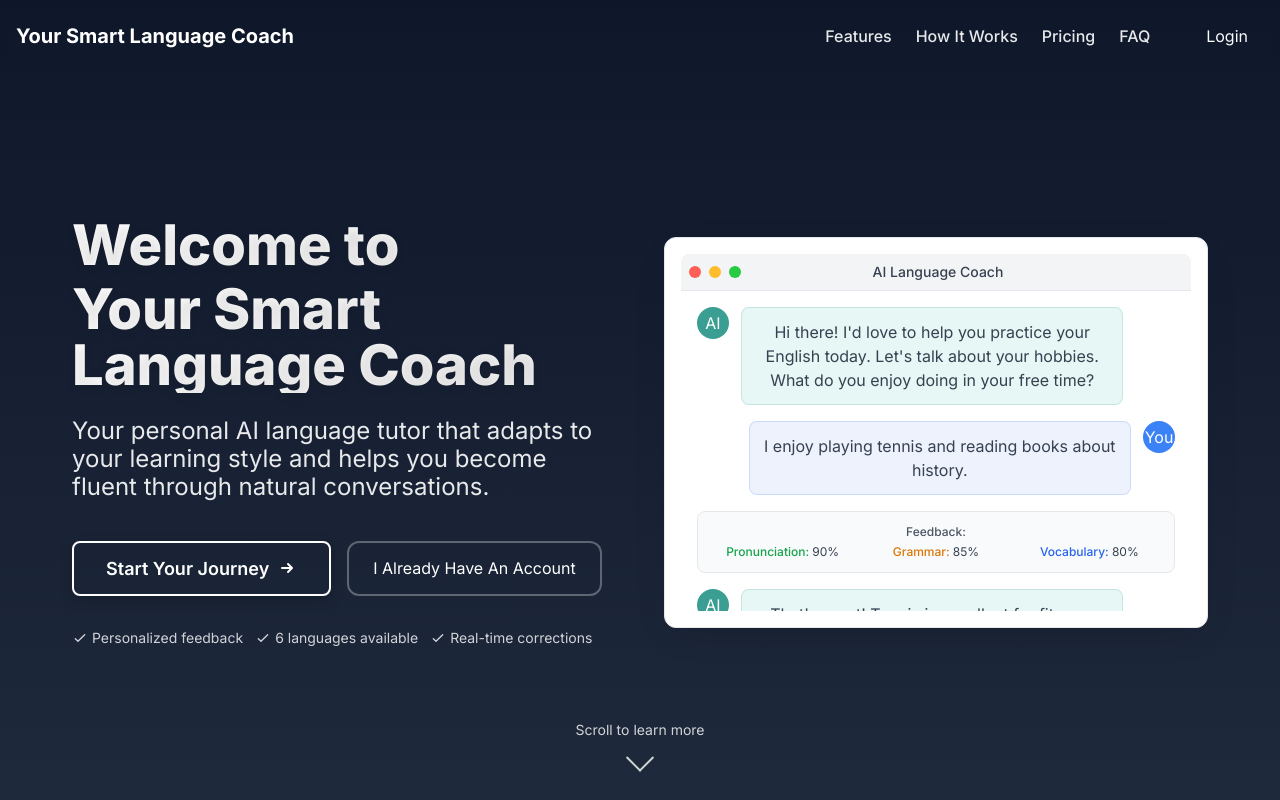
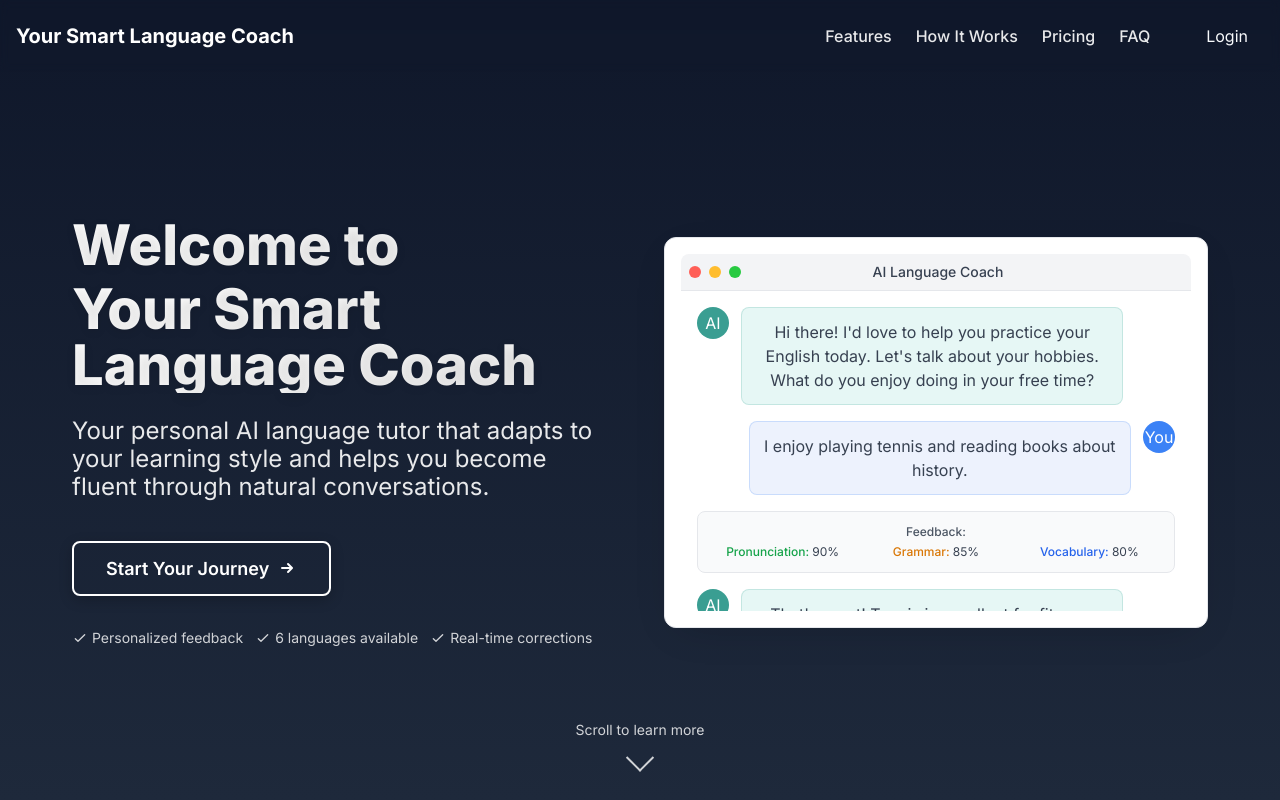
Before and after one commit to alipala/language-tutor, a Next.js app in the folder frontend/: page / in a window 1280 px wide. Built offline with nearby package versions, Linux system fonts and the light colour scheme; no server answers.

Commit message:
Remove 'I Already Have An Account' button from landing page

```diff
--- a/frontend/app/page.tsx
+++ b/frontend/app/page.tsx
@@ -203,15 +203,6 @@ export default function Home() {
                         </>
                       )}
                     </button>
-
-                    {!user && (
-                      <button
-                        onClick={handleSignIn}
-                        className="px-6 py-3 rounded-xl border-2 border-white/30 text-white hover:bg-white/10 transition-all duration-300 flex items-center"
-                      >
-                        <span>I Already Have An Account</span>
-                      </button>
-                    )}
                   </motion.div>
 
                   <motion.div
```
